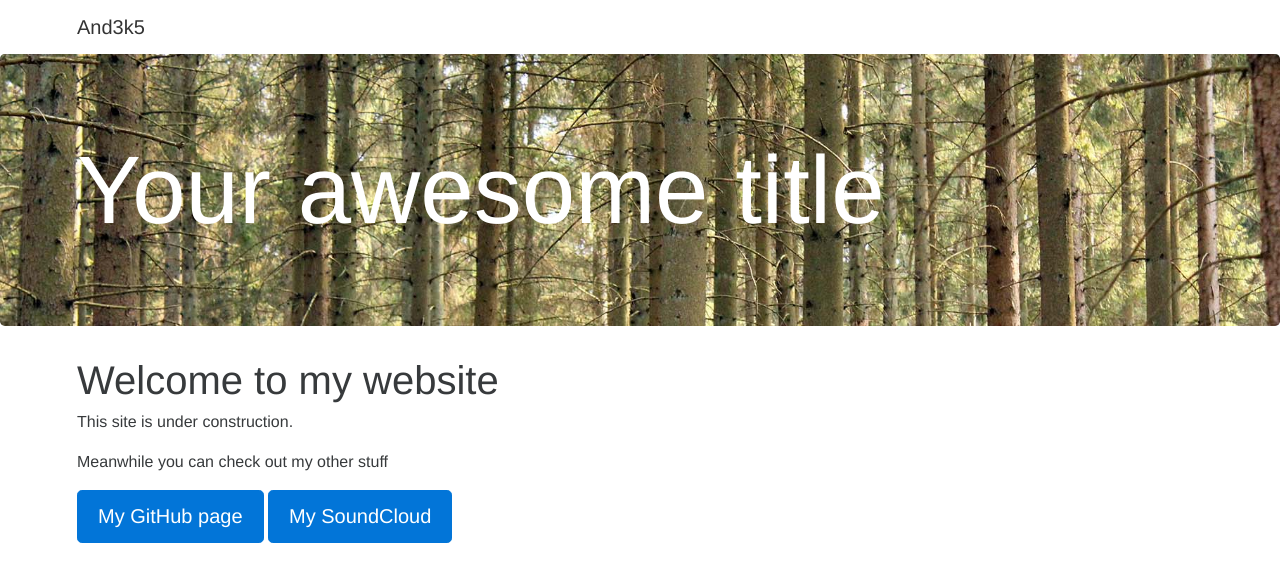
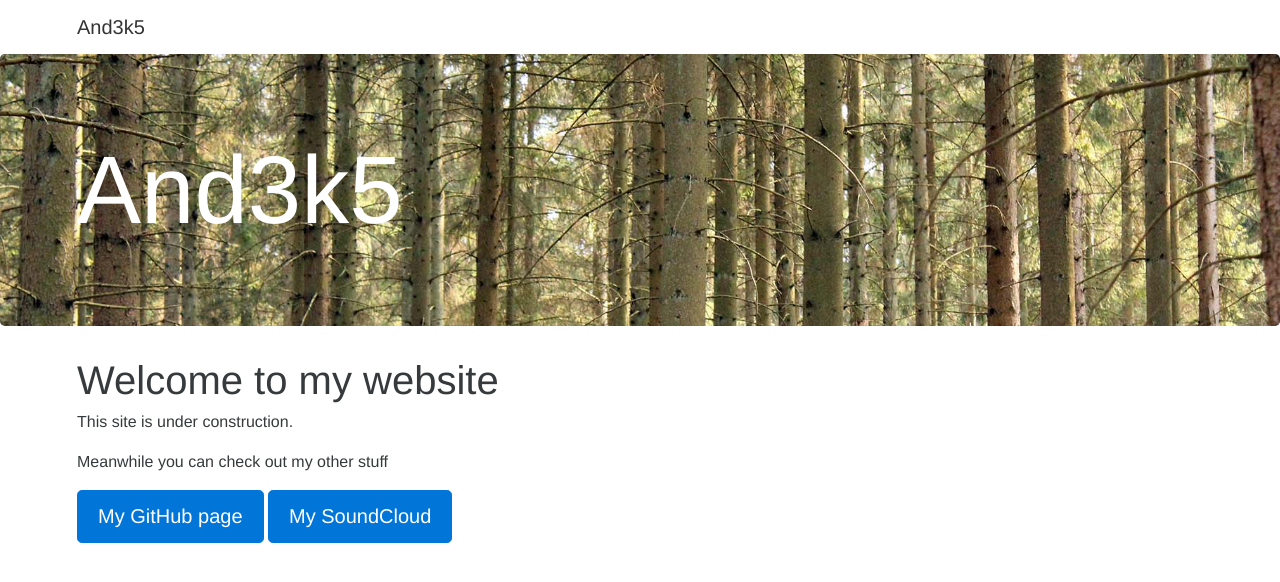
Before and after one commit to and3k5/and3k5.dk, a Jekyll site: the page built from index.html, in a window 1280 px wide. Shown: the top 582 px of the page. Built offline with Jekyll 4.4.1, drawn with Linux system fonts in a browser that asks for light colours; some of the changed lines change nothing that is shown.

Commit message:
Update config

```diff
--- a/_config.yml
+++ b/_config.yml
@@ -1,14 +1,9 @@
 # Site settings
-title: Your awesome title
-email: your-email@domain.com
-description: > # this means to ignore newlines until "baseurl:"
-  Write an awesome description for your new site here. You can edit this
-  line in _config.yml. It will appear in your document head meta (for
-  Google search results) and in your feed.xml site description.
-baseurl: "" # the subpath of your site, e.g. /blog/
-url: "http://yourdomain.com" # the base hostname & protocol for your site
-twitter_username: jekyllrb
-github_username:  jekyll
+title: And3k5
+description: >
+  Anders Kjeldsen's personal website.
+baseurl: ""
+url: "http://and3k5.dk"
 
 # Build settings
 markdown: kramdown
```
